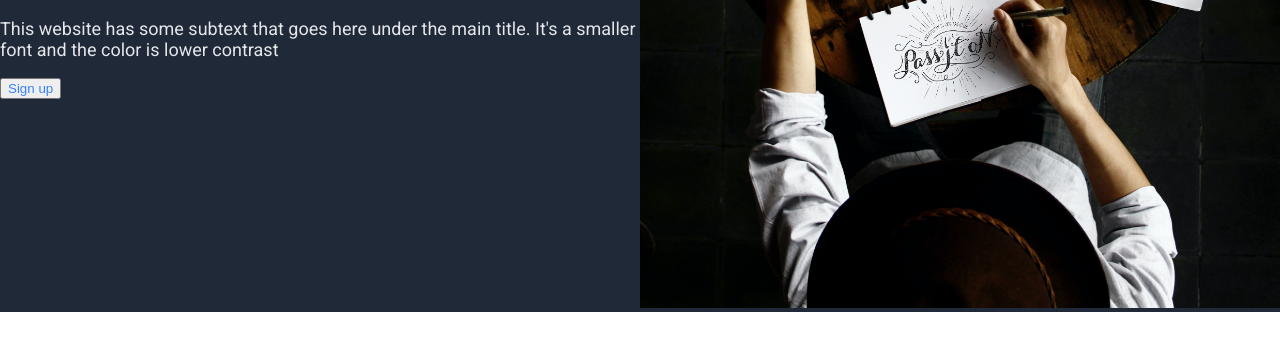
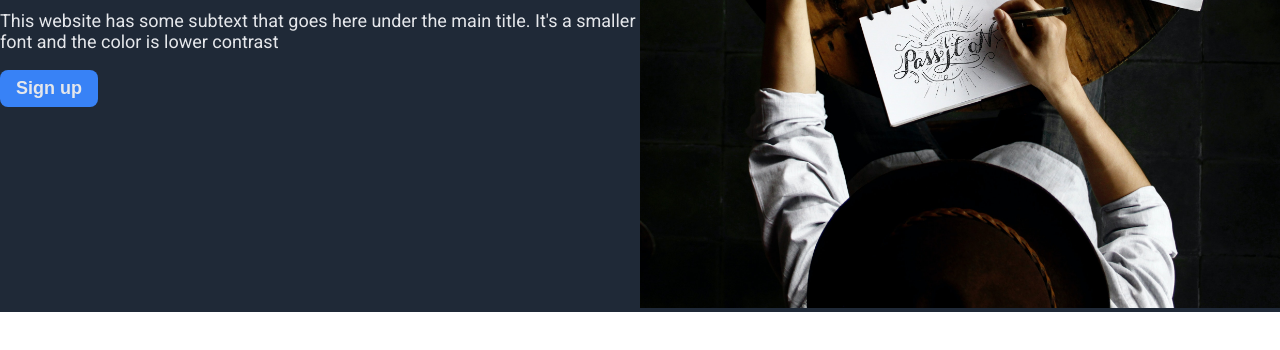
Before and after one commit to elidgdg/odin-landing-page, a plain HTML site: page index.html in a window 1280 px wide. Shown: the part 392-742 px from the top of the page. Drawn offline with Linux system fonts and the light colour scheme.

Commit message:
Sign up button styling

```diff
--- a/styles.css
+++ b/styles.css
@@ -57,7 +57,13 @@ h2 {
 }
 
 .hero button {
-    color: #3882F6
+    background: #3882F6;
+    color: #E5E7EB;
+    border: none;
+    border-radius: 8px;
+    padding: 8px 16px;
+    font-size: 18px;
+    font-weight: bold;
 }
 
 .hero .left, .hero .right {
```
